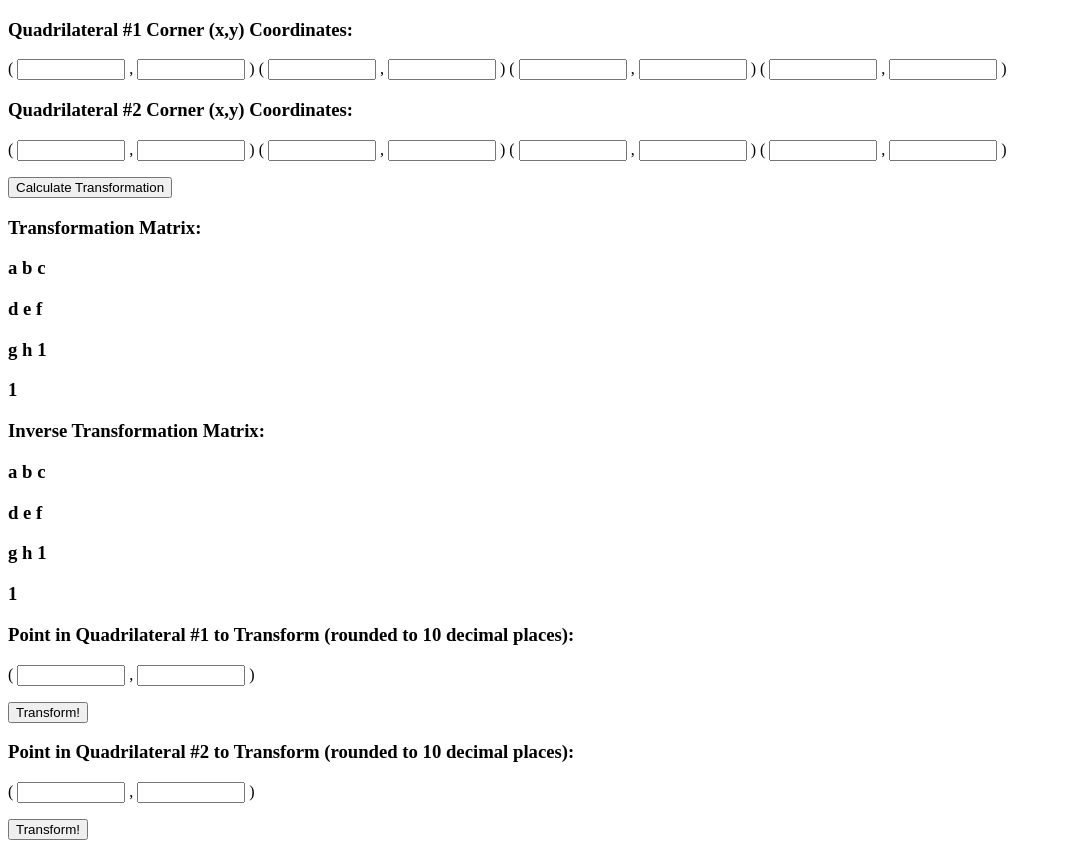
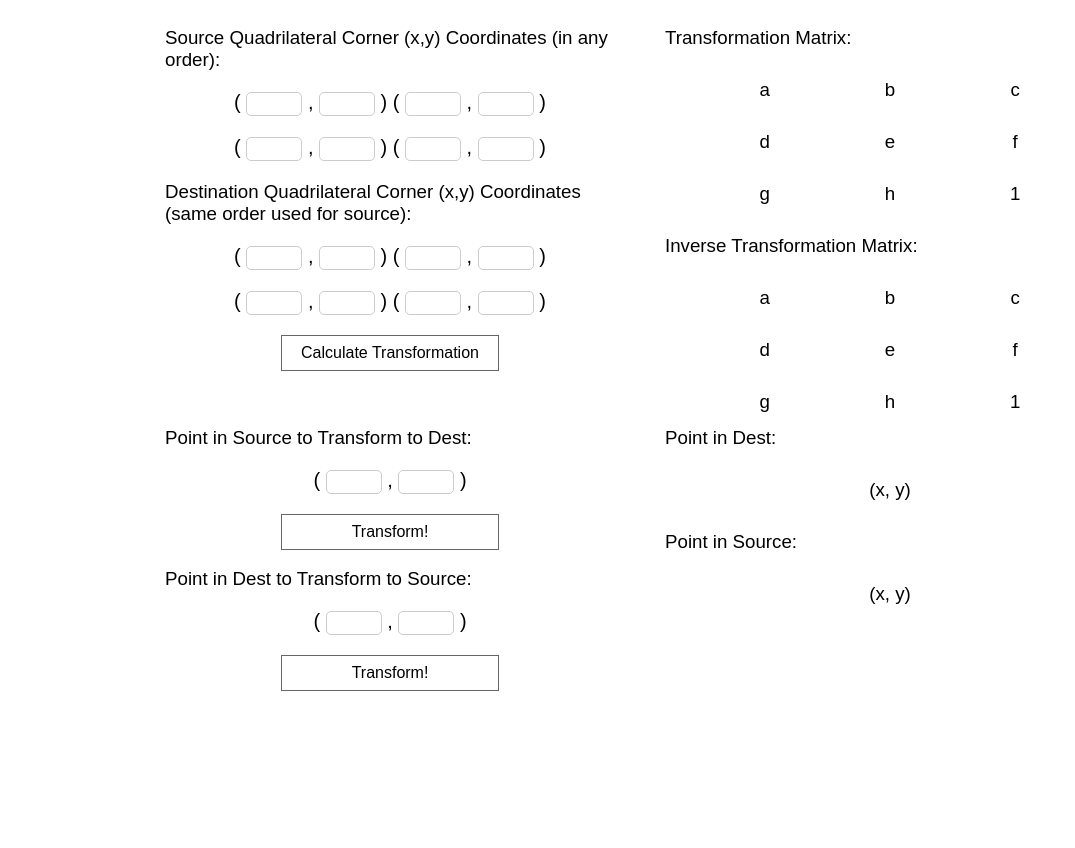
Before and after one commit to jlouthan/perspective-transform, a website: page examples/test-ui/index.html in a window 1280 px wide. Shown: the whole page, without its empty margins (0-1075 px from the left). After the commit the page ends 816 px from the top, so only its background shows below. Drawn offline with nearby package versions, Linux system fonts and the light colour scheme.

Commit message:
some better styles for test ui example

```diff
--- a/examples/test-ui/index.html
+++ b/examples/test-ui/index.html
@@ -10,8 +10,56 @@
     <meta name="description" content="">
     <meta name="viewport" content="width=device-width">
     <style type="text/css">
+        body {
+            font-family: sans-serif;
+        }
         input {
-            width: 100px;
+            width: 50px;
+            height: 20px;
+            font-size: 16px;
+            border-radius: 5px;
+            border: 1px solid #ccc;
+        }
+        div.container:after {
+            clear: both;
+            content: "";
+            display: table;
+        }
+        div.container {
+            width: 1000px;
+            margin: auto;
+        }
+        div.input, div.output {
+            float: left;
+            width: 450px;
+            height: 400px;
+            padding: 0 25px;
+        }
+        div.input p {
+            text-align: center;
+            font-size: 20px;
+        }
+        div.button {
+            width: 200px;
+            margin: 0 auto;
+            text-align: center;
+            padding: 8px;
+            border: 1px solid #666666;
+            cursor: pointer;
+        }
+        h3 {
+            font-weight: 500;
+        }
+        div.result {
+            margin: 30px 0;
+        }
+        div.result h3 {
+            text-align: center;
+            margin: 30px 0;
+        }
+        div.result span {
+            display: inline-block;
+            width: 120px;
         }
     </style>
   </head>
@@ -19,62 +67,71 @@
     <!--[if lt IE 9]>
       <p class="browsehappy">You are using an <strong>outdated</strong> browser. Please <a href="http://browsehappy.com/">upgrade your browser</a> to improve your experience.</p>
     <![endif]-->
-    <div>
-        <!-- <input type="text" id="rect1">
-        <input type="text" id="rect2"> -->
-        <h3>Quadrilateral #1 Corner (x,y) Coordinates:</h3>
+    <div class="container">
+    <div class="input">
+        <h3>Source Quadrilateral Corner (x,y) Coordinates (in any order):</h3>
         <p>
             ( <input type="text" id="rect0x0" size="1"> , <input type="text" id="rect0y0" size="1"> )
             ( <input type="text" id="rect0x1" size="1"> , <input type="text" id="rect0y1" size="1"> )
+        </p>
+        <p>
             ( <input type="text" id="rect0x2" size="1"> , <input type="text" id="rect0y2" size="1"> )
             ( <input type="text" id="rect0x3" size="1"> , <input type="text" id="rect0y3" size="1"> )
         </p>
-        <h3>Quadrilateral #2 Corner (x,y) Coordinates:</h3>
+        <h3>Destination Quadrilateral Corner (x,y) Coordinates (same order used for source):</h3>
         <p>
             ( <input type="text" id="rect1x0" size="1"> , <input type="text" id="rect1y0" size="1"> )
             ( <input type="text" id="rect1x1" size="1"> , <input type="text" id="rect1y1" size="1"> )
+        </p>
+        <p>
             ( <input type="text" id="rect1x2" size="1"> , <input type="text" id="rect1y2" size="1"> )
             ( <input type="text" id="rect1x3" size="1"> , <input type="text" id="rect1y3" size="1"> )
         </p>
-        <button onclick="setMatrixForCurrentRectangles()">Calculate Transformation</button>
+        <div class="button" onclick="setMatrixForCurrentRectangles()">Calculate Transformation</div>
     </div>
 
-    <div>
+    <div class="output">
         <h3>Transformation Matrix:</h3>
-        <h3><span>a</span> <span>b</span> <span>c</span></h3>
-        <h3><span>d</span> <span>e</span> <span>f</span></h3>
-        <h3><span>g</span> <span>h</span> <span>1</span></h3>
-
-        <h3><span id="transMat0"></span> <span id="transMat1"></span> <span id="transMat2"></span></h3>
-        <h3><span id="transMat3"></span> <span id="transMat4"></span> <span id="transMat5"></span></h3>
-        <h3><span id="transMat6"></span> <span id="transMat7"></span> <span id="transMat8">1</span></h3>
+        <div class="result">
+            <h3><span id="transMat0">a</span> <span id="transMat1">b</span> <span id="transMat2">c</span></h3>
+            <h3><span id="transMat3">d</span> <span id="transMat4">e</span> <span id="transMat5">f</span></h3>
+            <h3><span id="transMat6">g</span> <span id="transMat7">h</span> <span id="transMat8">1</span></h3>
+        </div>
 
         <h3>Inverse Transformation Matrix:</h3>
-        <h3><span>a</span> <span>b</span> <span>c</span></h3>
-        <h3><span>d</span> <span>e</span> <span>f</span></h3>
-        <h3><span>g</span> <span>h</span> <span>1</span></h3>
 
-        <h3><span id="transMatInv0"></span> <span id="transMatInv1"></span> <span id="transMatInv2"></span></h3>
-        <h3><span id="transMatInv3"></span> <span id="transMatInv4"></span> <span id="transMatInv5"></span></h3>
-        <h3><span id="transMatInv6"></span> <span id="transMatInv7"></span> <span id="transMatInv8">1</span></h3>
+        <div class="result">
+            <h3><span id="transMatInv0">a</span> <span id="transMatInv1">b</span> <span id="transMatInv2">c</span></h3>
+            <h3><span id="transMatInv3">d</span> <span id="transMatInv4">e</span> <span id="transMatInv5">f</span></h3>
+            <h3><span id="transMatInv6">g</span> <span id="transMatInv7">h</span> <span id="transMatInv8">1</span></h3>
+        </div>
     </div>
 
-    <div>
-        <h3>Point in Quadrilateral #1 to Transform (rounded to 10 decimal places):</h3>
+    <div class="input">
+        <h3>Point in Source to Transform to Dest:</h3>
         <p>
             ( <input type="text" id="pointX" size="1"> , <input type="text" id="pointY" size="1"> )
-            <span id="transResult"></span>
         </p>
-        <button onclick="applyTransform()">Transform!</button>
+        <div class="button" onclick="applyTransform()">Transform!</div>
+
+        <h3>Point in Dest to Transform to Source:</h3>
+        <p>
+            ( <input type="text" id="pointXInv" size="1"> , <input type="text" id="pointYInv" size="1"> )
+        </p>
+        <div class="button" onclick="applyTransformInv()">Transform!</div>
     </div>
 
-    <div>
-        <h3>Point in Quadrilateral #2 to Transform (rounded to 10 decimal places):</h3>
-        <p>
-            ( <input type="text" id="pointXInv" size="1"> , <input type="text" id="pointYInv" size="1"> )
-            <span id="transResultInv"></span>
-        </p>
-        <button onclick="applyTransformInv()">Transform!</button>
+    <div class="output">
+    <h3>Point in Dest:</h3>
+        <div class="result">
+            <h3><span id="transResult">(x, y)</span></h3>
+        </div>
+    <h3>Point in Source:</h3>
+        <div class="result">
+            <h3><span id="transResultInv">(x, y)</span></h3>
+        </div>
+    </div>
+
     </div>
 
     <script type="text/javascript" src="https://code.jquery.com/jquery-2.1.4.min.js"></script>
```
